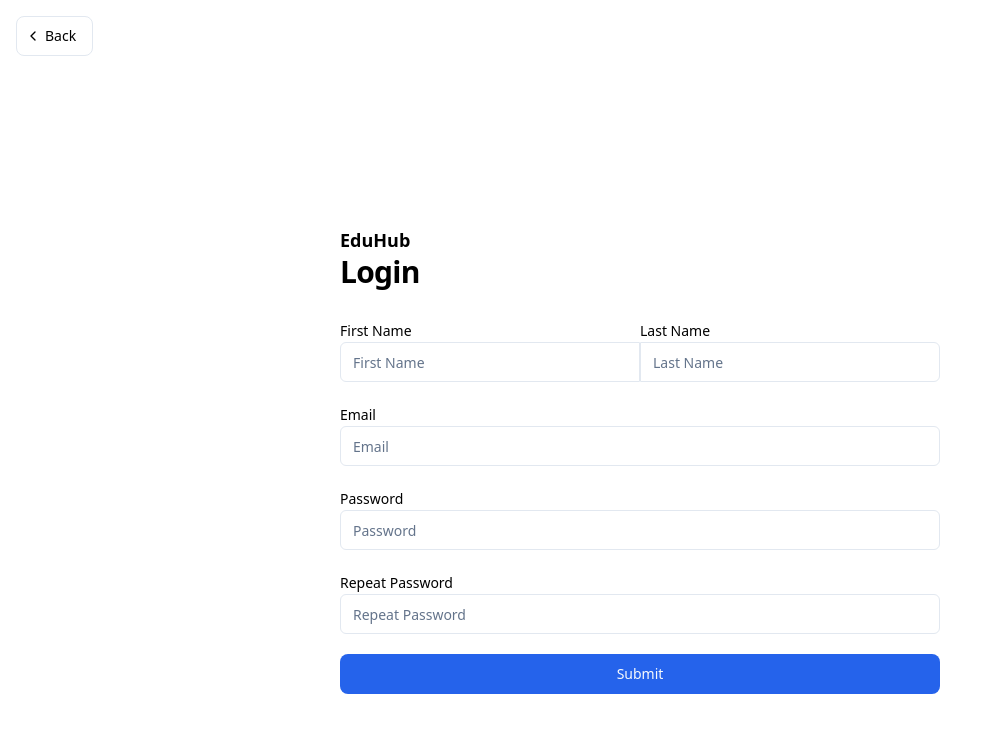
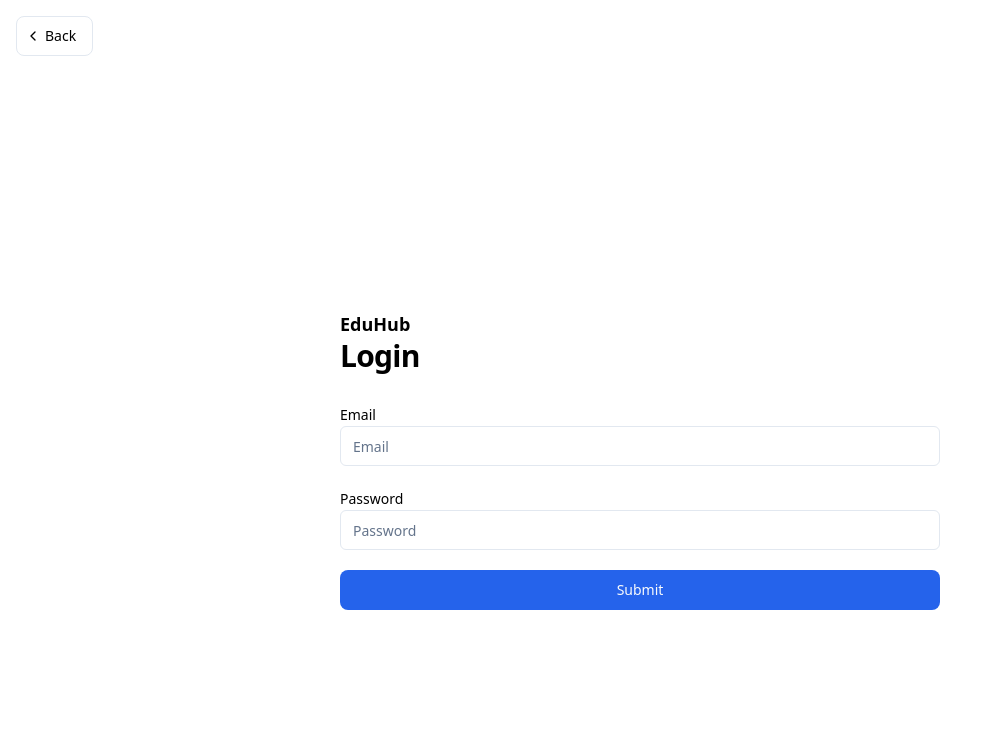
Before and after one commit to mfacecchia/eduhub, a React (Vite) app in the folder frontend/: page /login in a window 1280 px wide. Shown: the top 732 px of the page, without its empty margins (0-987 px from the left). Built offline with nearby package versions, Linux system fonts and the light colour scheme; no server answers.

Commit message:
feat: update login form with correct data

```diff
--- a/frontend/src/pages/LoginPage.tsx
+++ b/frontend/src/pages/LoginPage.tsx
@@ -3,8 +3,8 @@ import Container from "@/components/common/Container";
 import Form from "@/components/common/Form";
 import Input from "@/components/common/Input";
 import { backendAddress, queryOptions } from "@/lib/constants";
-import { accountSchema } from "@/schemas/accountSchema";
-import { TAccount } from "@/types/account";
+import { loginAccountSchema } from "@/schemas/accountSchema";
+import { TLoginAccount } from "@/types/account";
 import { zodResolver } from "@hookform/resolvers/zod";
 import { useQueryClient } from "@tanstack/react-query";
 import axios from "axios";
@@ -15,52 +15,28 @@ const LoginPage = () => {
         register,
         handleSubmit,
         formState: { isSubmitting, errors },
-    } = useForm<TAccount>({
-        resolver: zodResolver(accountSchema),
+    } = useForm<TLoginAccount>({
+        resolver: zodResolver(loginAccountSchema),
         reValidateMode: "onBlur",
     });
     const queryClient = useQueryClient();
 
     // TODO: Display a Toast on success
-    async function loginHandler(formData: TAccount) {
+    async function loginHandler(formData: TLoginAccount) {
         await axios.post(`${backendAddress}/api/v1/auth/login`, formData, {
             withCredentials: true,
         });
-        // TODO: Redirect to dashboard on success
         queryClient.invalidateQueries({
             queryKey: queryOptions.account.queryKey,
         });
     }
 
-    // TODO: Email and password fields only
     return (
         <Container className="text-left">
             <Form className="px-0" onSubmit={handleSubmit(loginHandler)}>
                 <div>
                     <p className="large">EduHub</p>
                     <h2>Login</h2>
-                </div>
-                <div className="flex w-full">
-                    <Input
-                        {...register("firstName")}
-                        type="text"
-                        id="firstName"
-                        placeholder="First Name"
-                        className="rounded-r-none"
-                        label="First Name"
-                        errorLabel={
-                            errors.firstName && errors.firstName.message
-                        }
-                    />
-                    <Input
-                        {...register("lastName")}
-                        id="lastName"
-                        type="text"
-                        placeholder="Last Name"
-                        className="rounded-l-none"
-                        label="Last Name"
-                        errorLabel={errors.lastName && errors.lastName.message}
-                    />
                 </div>
                 <Input
                     {...register("email")}
@@ -78,16 +54,6 @@ const LoginPage = () => {
                     label="Password"
                     errorLabel={errors.password && errors.password.message}
                 />
-                <Input
-                    {...register("repeatPassword")}
-                    type="password"
-                    id="passwordRepeat"
-                    placeholder="Repeat Password"
-                    label="Repeat Password"
-                    errorLabel={
-                        errors.repeatPassword && errors.repeatPassword.message
-                    }
-                />
                 <Button type="submit" disabled={isSubmitting}>
                     Submit
                 </Button>
```
